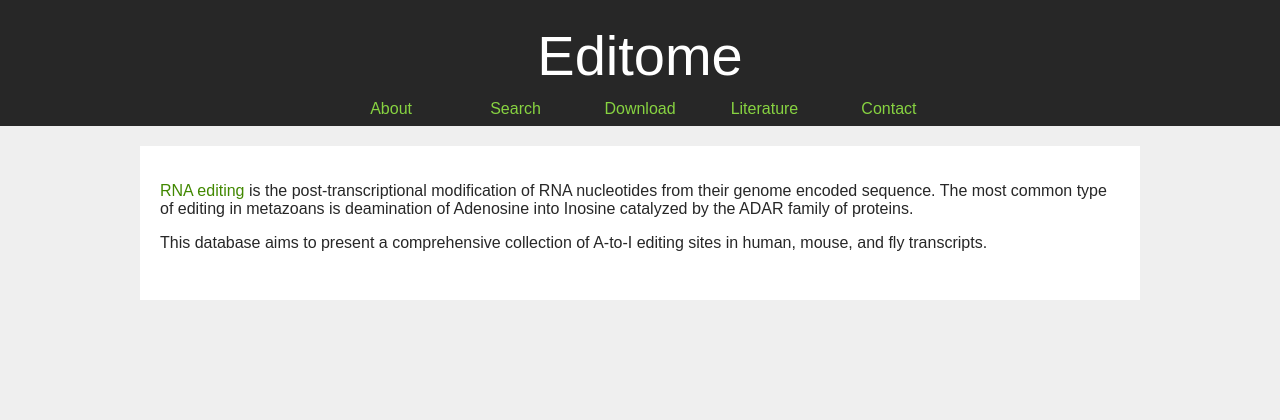
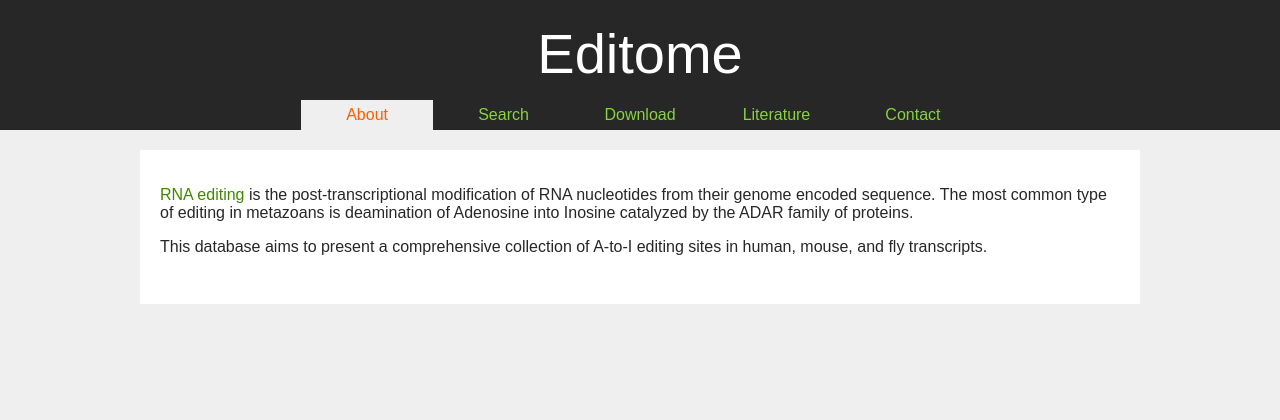
Before and after one commit to triciatricia/editome, a Django app: page /about/ in a window 1280 px wide. Shown: the top 420 px of the page. Run offline with Django 3.2, Linux system fonts and the light colour scheme.

Commit message:
Make navigation show current page.

```diff
--- a/editdatabase/settings.py
+++ b/editdatabase/settings.py
@@ -1,5 +1,6 @@
 # Django settings for editdatabase project.
 import os
+from django.conf.global_settings import TEMPLATE_CONTEXT_PROCESSORS
 
 DEBUG = False
 TEMPLATE_DEBUG = False
@@ -99,6 +100,7 @@ TEMPLATE_CONTEXT_PROCESSORS = (
 		'django.core.context_processors.static',
 		'django.contrib.auth.context_processors.auth',
 		'django.contrib.messages.context_processors.messages',
+		'django.core.context_processors.request',
 												)
 
 MIDDLEWARE_CLASSES = (
--- a/editdatabase/static/style.css
+++ b/editdatabase/static/style.css
@@ -50,12 +50,11 @@ a:active {
 #topbartitle h1 {
 	font: 56px arial,sans-serif;
 	color: #FFF;
-	padding-top: 23px;
+	padding-top: 21px;
 	margin-top: 0px;
 }
 
 #nav {
-	padding-bottom: 6px;
 	text-align: center;
 }
 
@@ -67,11 +66,17 @@ a:active {
 	color: #87D341;
 	display: inline-block;
 	width: 120px;
-	height: 20px;
+	padding: 6px;
+}
+
+#nav .active {
+	color: #FF5C00;
+	background-color: #EFEFEF;
 }
 
 #nav a:hover {
 	color: #FF5C00;
+	background-color: #EFEFEF;
 }
 
 #content {
--- a/templates/generic.html
+++ b/templates/generic.html
@@ -19,18 +19,11 @@
 			</div>
 			<div id="nav">
 				{% block nav %}
-					<a href="/about/">About</a>
-					<a href="/search/">Search</a>
-					<a href="/download/">Download</a>
-					<a href="/literature/">Literature</a>
-					<a href="/contact/">Contact</a>
-				<!--<ul>
-					<li><a href="/about/">About</a></li>
-					<li><a href="/search/">Search</a></li>
-					<li><a href="/download/">Download</a></li>
-					<li><a href="/literature/">Literature</a></li>
-					<li><a href="/contact/">Contact</a></li>
-				</ul>-->
+					<a href="/about/"{% if request.path == '/about/' %} class="active"{% endif %}>About</a>
+					<a href="/search/"{% if request.path == '/search/' %} class="active"{% endif %}>Search</a>
+					<a href="/download/"{% if request.path == '/download/' %} class="active"{% endif %}>Download</a>
+					<a href="/literature/"{% if request.path == '/literature/' %} class="active"{% endif %}>Literature</a>
+					<a href="/contact/"{% if request.path == '/contact/' %} class="active"{% endif %}>Contact</a>
 				{% endblock %}
 			</div>
 		</div>
```
